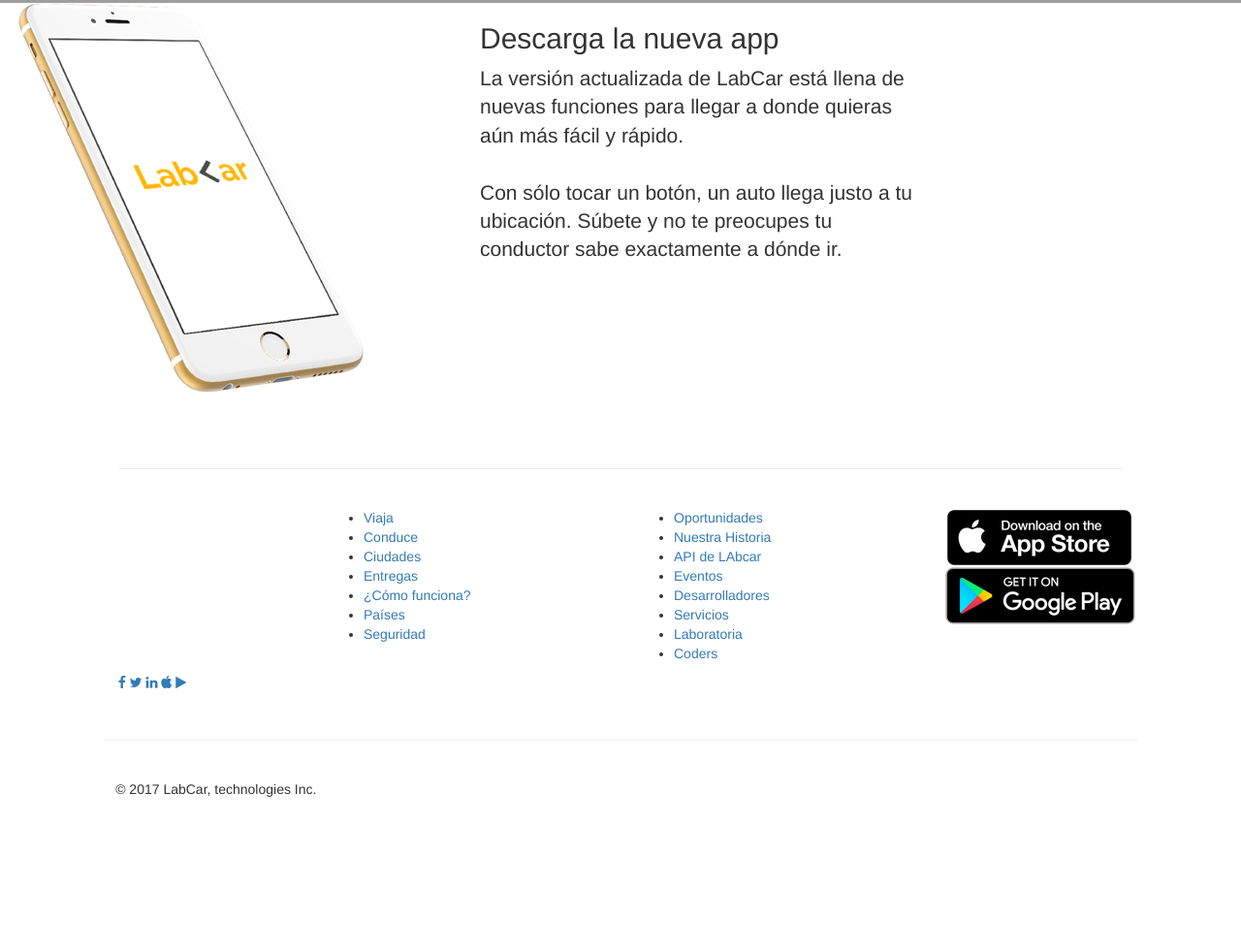
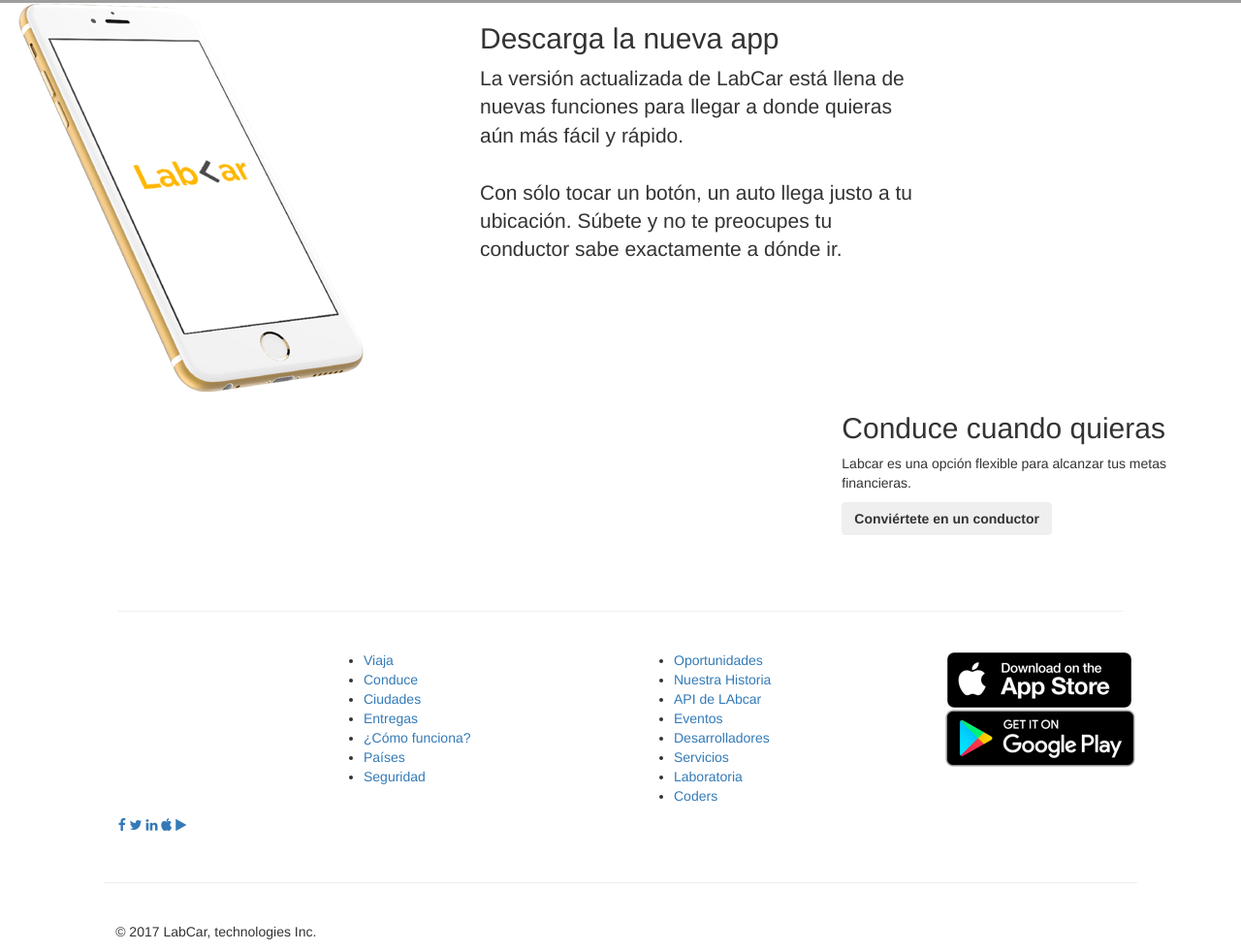
Before and after one commit to kJeriar/LabCar, a plain HTML site: page index.html in a window 1280 px wide. Shown: the part 687-1668 px from the top of the page at 97% size. Before the commit the page ends 1521 px from the top, so only its background shows below. Drawn offline with nearby package versions, Linux system fonts and the light colour scheme; grey boxes are pictures that could not be loaded.

Commit message:
nueva section , conduce cuando quieras

```diff
--- a/assets/css/style.css
+++ b/assets/css/style.css
@@ -85,3 +85,8 @@ h4{
 .jumbotron{
   background-color: #F8AA02;
   border-radius: 0;
+
+footer{
+  background: #39383A;
+  padding: 3%;
+}
--- a/index.html
+++ b/index.html
@@ -96,6 +96,23 @@
       </section>
     </article>
 
+    <!-- conduce -->
+    <article id="go">
+      <section class="container-fluid" id="go">
+        <section class="row">
+          <div class="col-md-4 col-md-push-8 secConduce">
+            <h2>Conduce cuando quieras</h2>
+            <p class="alinear">
+              Labcar es una opción flexible para alcanzar tus metas financieras.
+            </p>
+            <button type="button" name="button" class="btn alinear">
+              <strong>Conviértete en un conductor</strong>
+            </button>
+          </div>
+        </section>
+      </section>
+    </article>
+
 <!-- footer -->
     <footer class="container-fluid">
       <section class="row">
```
